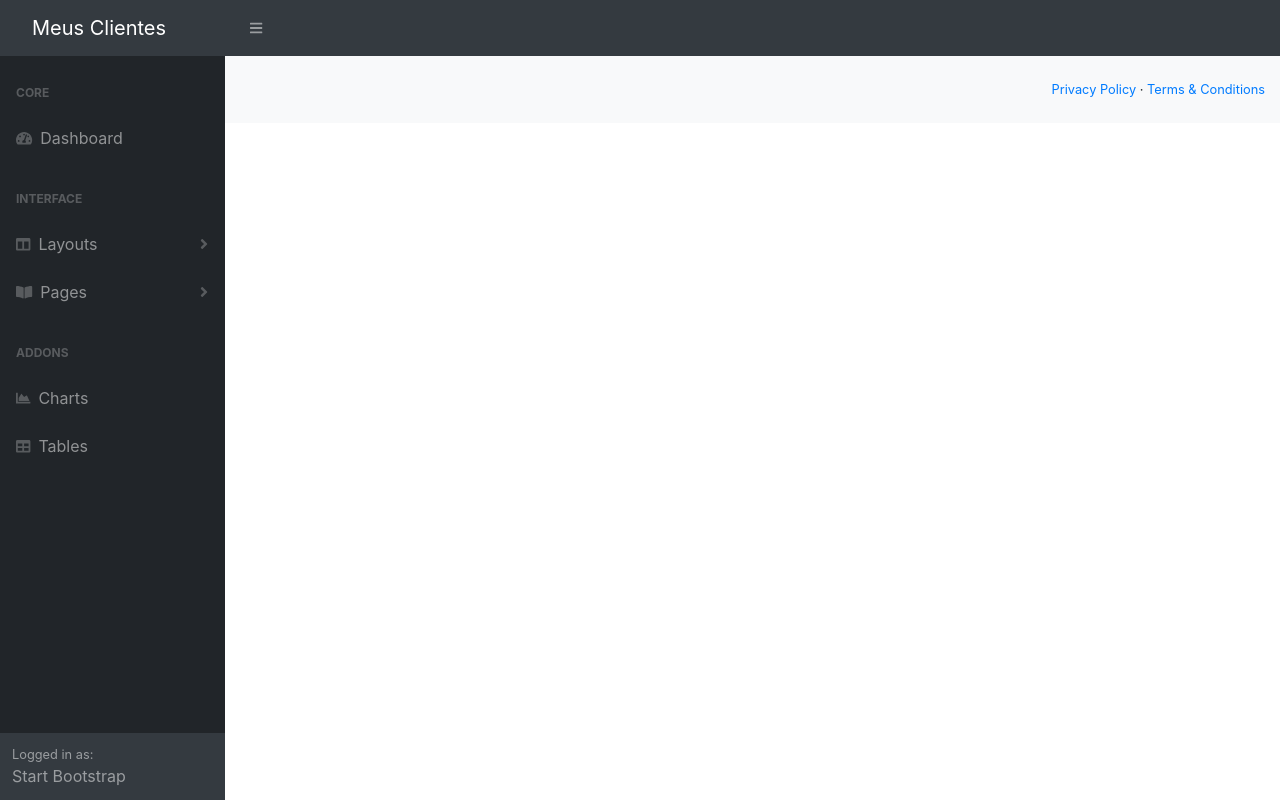
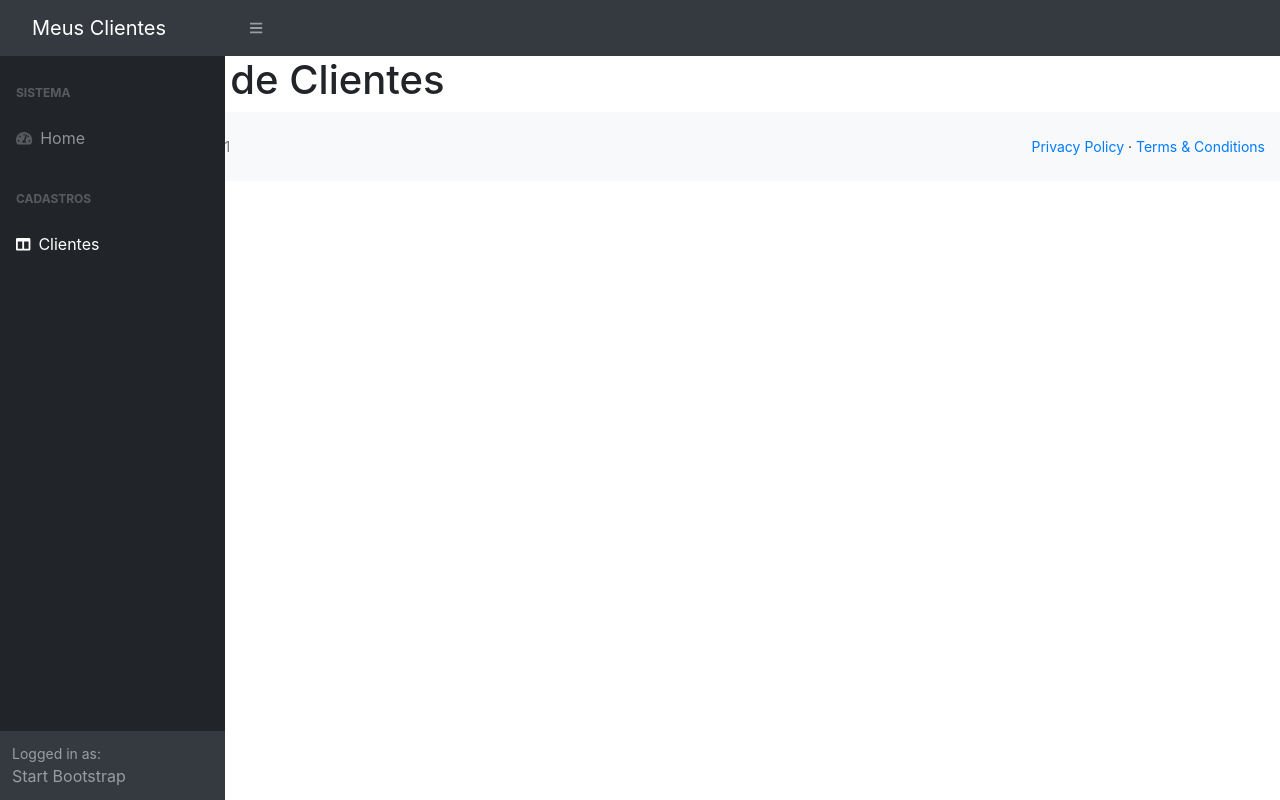
Before and after one commit to eduardotsilva/clientes-app, an Angular app: page /clientes-form in a window 1280 px wide. Before the commit this address led to /. Built offline with nearby package versions, Linux system fonts and the light colour scheme.

Commit message:
54. navegando nas páginas através de routerLinks

```diff
--- a/package.json
+++ b/package.json
@@ -19,7 +19,7 @@
     "@angular/platform-browser": "~7.2.0",
     "@angular/platform-browser-dynamic": "~7.2.0",
     "@angular/router": "~7.2.0",
-    "bootstrap": "^4.3.1",
+    "bootstrap": "^4.6.0",
     "core-js": "^2.5.4",
     "jquery": "^3.6.0",
     "rxjs": "~6.3.3",
--- a/src/app/app.module.ts
+++ b/src/app/app.module.ts
@@ -20,7 +20,8 @@
     BrowserModule,
     AppRoutingModule,
     ClientesModule,
-    TemplateModule
+    TemplateModule,
+    ClientesModule
   ],
   providers: [],
   bootstrap: [AppComponent]
--- a/src/app/clientes/clientes-form/clientes-form.component.html
+++ b/src/app/clientes/clientes-form/clientes-form.component.html
@@ -1,3 +1,2 @@
-<p>
-  clientes-form works!
-</p>
+
+<h1>Formulário de Clientes</h1>
--- a/src/app/clientes/clientes-routing.module.ts
+++ b/src/app/clientes/clientes-routing.module.ts
@@ -1,7 +1,10 @@
 import { NgModule } from '@angular/core';
 import { Routes, RouterModule } from '@angular/router';
+import { ClientesFormComponent } from './clientes-form/clientes-form.component';
 
-const routes: Routes = [];
+const routes: Routes = [
+  {path:'clientes-form', component: ClientesFormComponent}
+];
 
 @NgModule({
   imports: [RouterModule.forChild(routes)],
--- a/src/app/clientes/clientes.module.ts
+++ b/src/app/clientes/clientes.module.ts
@@ -9,6 +9,9 @@
   imports: [
     CommonModule,
     ClientesRoutingModule
+  ],
+  exports:[
+    ClientesFormComponent
   ]
 })
 export class ClientesModule { }
--- a/src/app/template/sidebar/sidebar.component.html
+++ b/src/app/template/sidebar/sidebar.component.html
@@ -2,51 +2,22 @@
   <nav class="sb-sidenav accordion sb-sidenav-dark" id="sidenavAccordion">
     <div class="sb-sidenav-menu">
       <div class="nav">
-                            <div class="sb-sidenav-menu-heading">Core</div>
-                            <a class="nav-link" href="index.html"
-                                ><div class="sb-nav-link-icon"><i class="fas fa-tachometer-alt"></i></div>
-                                Dashboard</a
-                            >
-                            <div class="sb-sidenav-menu-heading">Interface</div>
-                            <a class="nav-link collapsed" href="#" data-toggle="collapse" data-target="#collapseLayouts" aria-expanded="false" aria-controls="collapseLayouts"
-                                ><div class="sb-nav-link-icon"><i class="fas fa-columns"></i></div>
-                                Layouts
-                                <div class="sb-sidenav-collapse-arrow"><i class="fas fa-angle-down"></i></div
-                            ></a>
-                            <div class="collapse" id="collapseLayouts" aria-labelledby="headingOne" data-parent="#sidenavAccordion">
-                                <nav class="sb-sidenav-menu-nested nav"><a class="nav-link" href="layout-static.html">Static Navigation</a><a class="nav-link" href="layout-sidenav-light.html">Light Sidenav</a></nav>
+        <div class="sb-sidenav-menu-heading">Sistema</div>
+        <a class="nav-link" routerLink="/home"
+          ><div class="sb-nav-link-icon">
+            <i class="fas fa-tachometer-alt"></i>
           </div>
-                            <a class="nav-link collapsed" href="#" data-toggle="collapse" data-target="#collapsePages" aria-expanded="false" aria-controls="collapsePages"
-                                ><div class="sb-nav-link-icon"><i class="fas fa-book-open"></i></div>
-                                Pages
-                                <div class="sb-sidenav-collapse-arrow"><i class="fas fa-angle-down"></i></div
-                            ></a>
-                            <div class="collapse" id="collapsePages" aria-labelledby="headingTwo" data-parent="#sidenavAccordion">
-                                <nav class="sb-sidenav-menu-nested nav accordion" id="sidenavAccordionPages">
-                                    <a class="nav-link collapsed" href="#" data-toggle="collapse" data-target="#pagesCollapseAuth" aria-expanded="false" aria-controls="pagesCollapseAuth"
-                                        >Authentication
-                                        <div class="sb-sidenav-collapse-arrow"><i class="fas fa-angle-down"></i></div
-                                    ></a>
-                                    <div class="collapse" id="pagesCollapseAuth" aria-labelledby="headingOne" data-parent="#sidenavAccordionPages">
-                                        <nav class="sb-sidenav-menu-nested nav"><a class="nav-link" href="login.html">Login</a><a class="nav-link" href="register.html">Register</a><a class="nav-link" href="password.html">Forgot Password</a></nav>
+          Home</a>
+        <div class="sb-sidenav-menu-heading">Cadastros</div>
+
+        <a class="nav-link" routerLink="/clientes-form"
+          ><div class="sb-nav-link-icon">
+            <i class="fas fa-columns"></i>
           </div>
-                                    <a class="nav-link collapsed" href="#" data-toggle="collapse" data-target="#pagesCollapseError" aria-expanded="false" aria-controls="pagesCollapseError"
-                                        >Error
-                                        <div class="sb-sidenav-collapse-arrow"><i class="fas fa-angle-down"></i></div
-                                    ></a>
-                                    <div class="collapse" id="pagesCollapseError" aria-labelledby="headingOne" data-parent="#sidenavAccordionPages">
-                                        <nav class="sb-sidenav-menu-nested nav"><a class="nav-link" href="401.html">401 Page</a><a class="nav-link" href="404.html">404 Page</a><a class="nav-link" href="500.html">500 Page</a></nav>
-                                    </div>
-                                </nav>
-                            </div>
-                            <div class="sb-sidenav-menu-heading">Addons</div>
-                            <a class="nav-link" href="charts.html"
-                                ><div class="sb-nav-link-icon"><i class="fas fa-chart-area"></i></div>
-                                Charts</a
-                            ><a class="nav-link" href="tables.html"
-                                ><div class="sb-nav-link-icon"><i class="fas fa-table"></i></div>
-                                Tables</a
-                            >
+          Clientes</a>
+
+
+
       </div>
     </div>
     <div class="sb-sidenav-footer">
--- a/src/app/template/template.module.ts
+++ b/src/app/template/template.module.ts
@@ -2,11 +2,13 @@
 import { CommonModule } from '@angular/common';
 import { NavbarComponent} from './navbar/navbar.component';
 import { SidebarComponent } from './sidebar/sidebar.component'
+import { RouterModule } from '@angular/router';
 
 @NgModule({
   declarations: [NavbarComponent, SidebarComponent],
   imports: [
-    CommonModule
+    CommonModule,
+    RouterModule
   ],
   exports:[
     NavbarComponent,
```
Also changed, not shown: 1 other file (tests, documents, lock files or other folders). Lines whose indentation alone changed are shown as unchanged.
